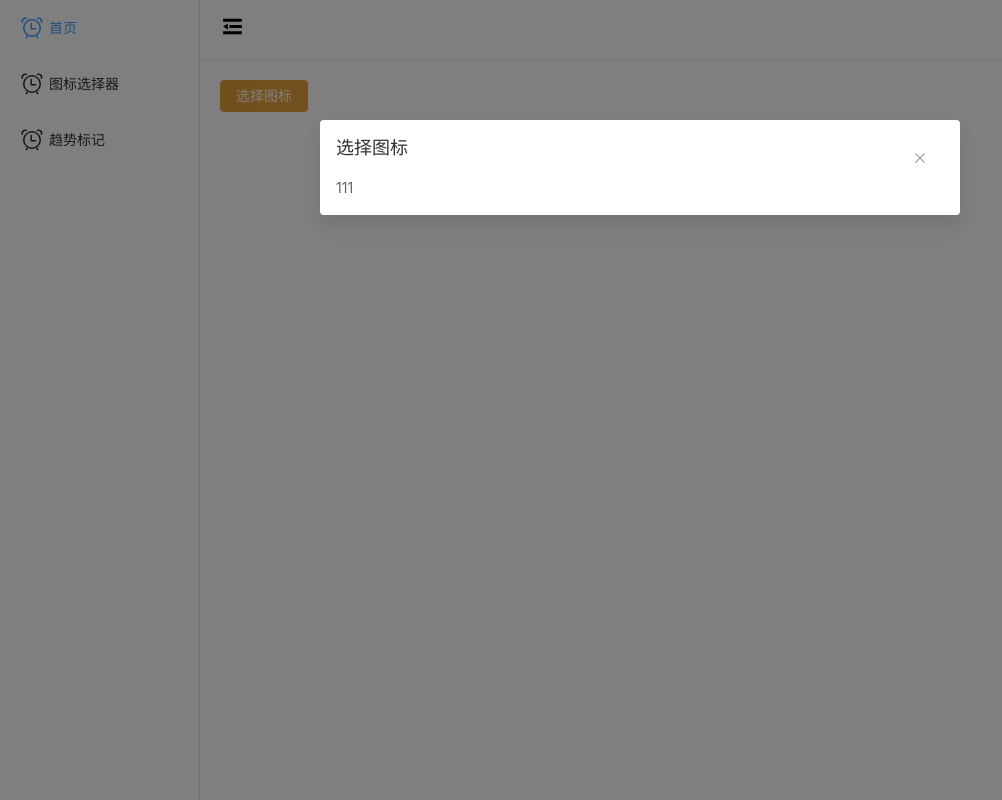
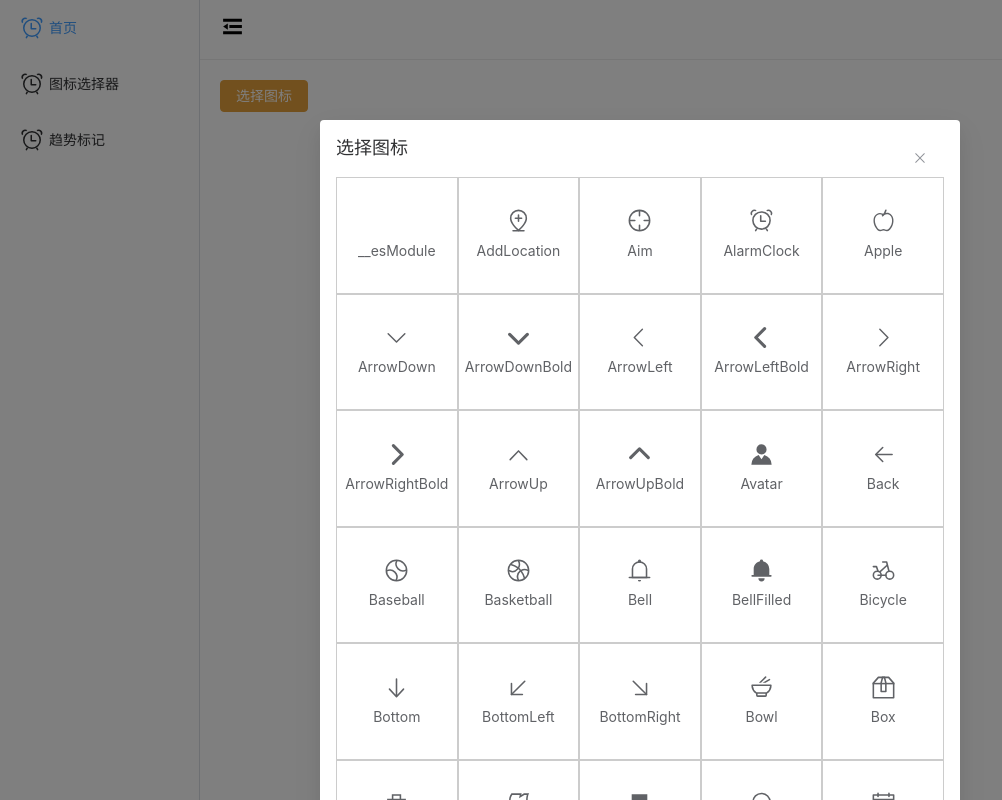
Before and after one commit to Kento97/packaging-vue3-components, a Vue app: page /chooseIcon in a window 1280 px wide. Both pictures are taken after a click on the button "选择图标". Shown: the whole page, without its empty margins (0-1002 px from the left). Built offline with nearby package versions, Linux system fonts and the light colour scheme.

Commit message:
显示所有的图标，完成

```diff
--- a/src/components/chooseIcon/src/index.vue
+++ b/src/components/chooseIcon/src/index.vue
@@ -4,12 +4,26 @@
       <slot>选择图标</slot>
     </el-button>
     <el-dialog :model-value="visible" :title="title" @closed="handleClosed">
-      111
+      <div class="container">
+        <div class="border-container" v-for="(item,index) in Object.keys(ElIcons)" :key="index"
+        >
+          <div class="icon-text-item">
+            <div class="icon-container">
+              <el-icon :size="25">
+                <component :is="item" class="icon-item"></component>
+              </el-icon>
+            </div>
+            <div class="text-container">{{ item }}</div>
+          </div>
+        </div>
+      </div>
     </el-dialog>
   </div>
 </template>
 
 <script lang='ts' setup>
+import * as ElIcons from "@element-plus/icons-vue";
+
 interface IProps {
   //弹框的标题
   title: string,
@@ -25,6 +39,37 @@ const {changeVisible, title = "选择图标", visible = false, type = "primary"}
 const handleClosed = () => changeVisible();
 </script>
 
-<style scoped>
+<style scoped lang="scss">
+.container {
+  display: flex;
+  align-items: center;
+  flex-wrap: wrap;
 
+  .border-container {
+    width: 20%;
+    border: 1px solid #ccc;
+    display: flex;
+    align-items: center;
+    padding: 5% 0;
+    cursor: pointer;
+
+    &:hover {
+      background: linear-gradient(#a1ffce, #faffd1);
+      color: mediumpurple;
+    }
+
+    .icon-text-item {
+      width: 100%;
+      display: flex;
+      flex-direction: column;
+      justify-content: center;
+      align-items: center;
+
+      .text-container {
+        font-size: 14px;
+      }
+    }
+  }
+
+}
 </style>
```
